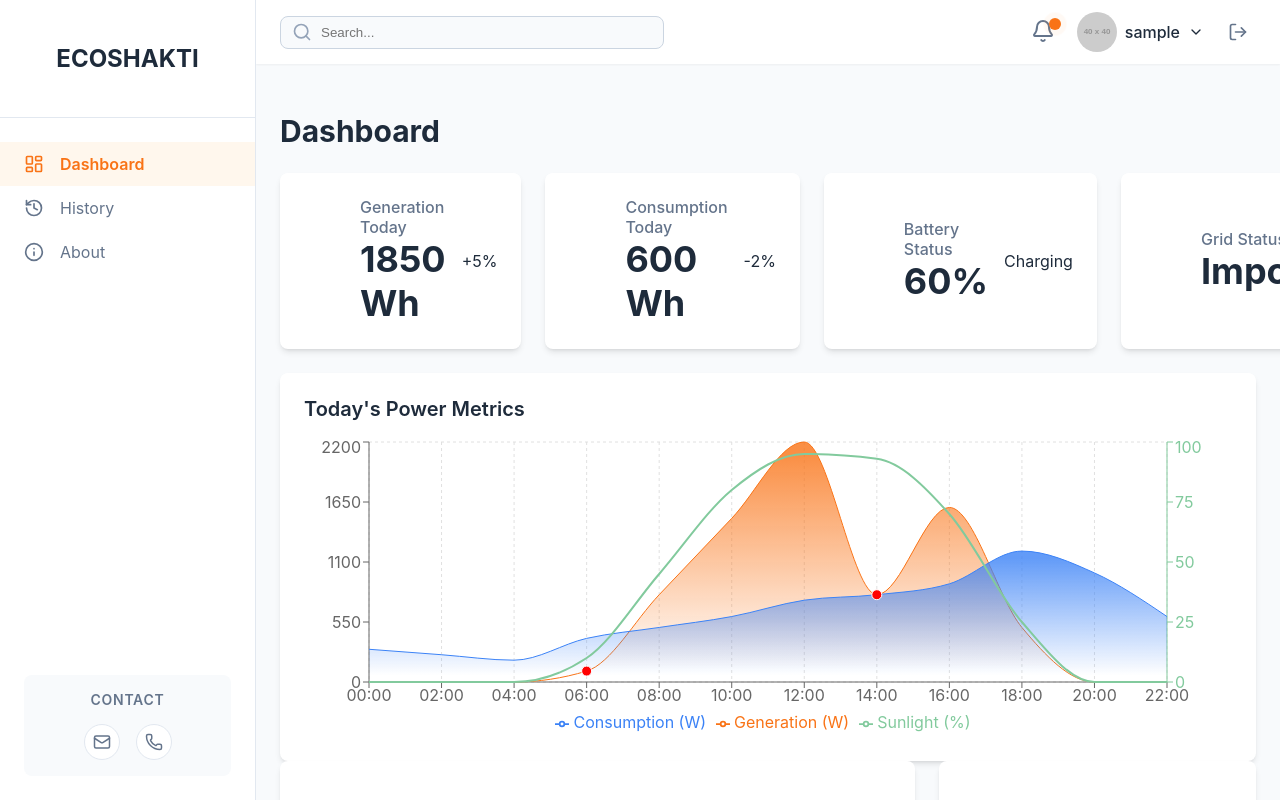
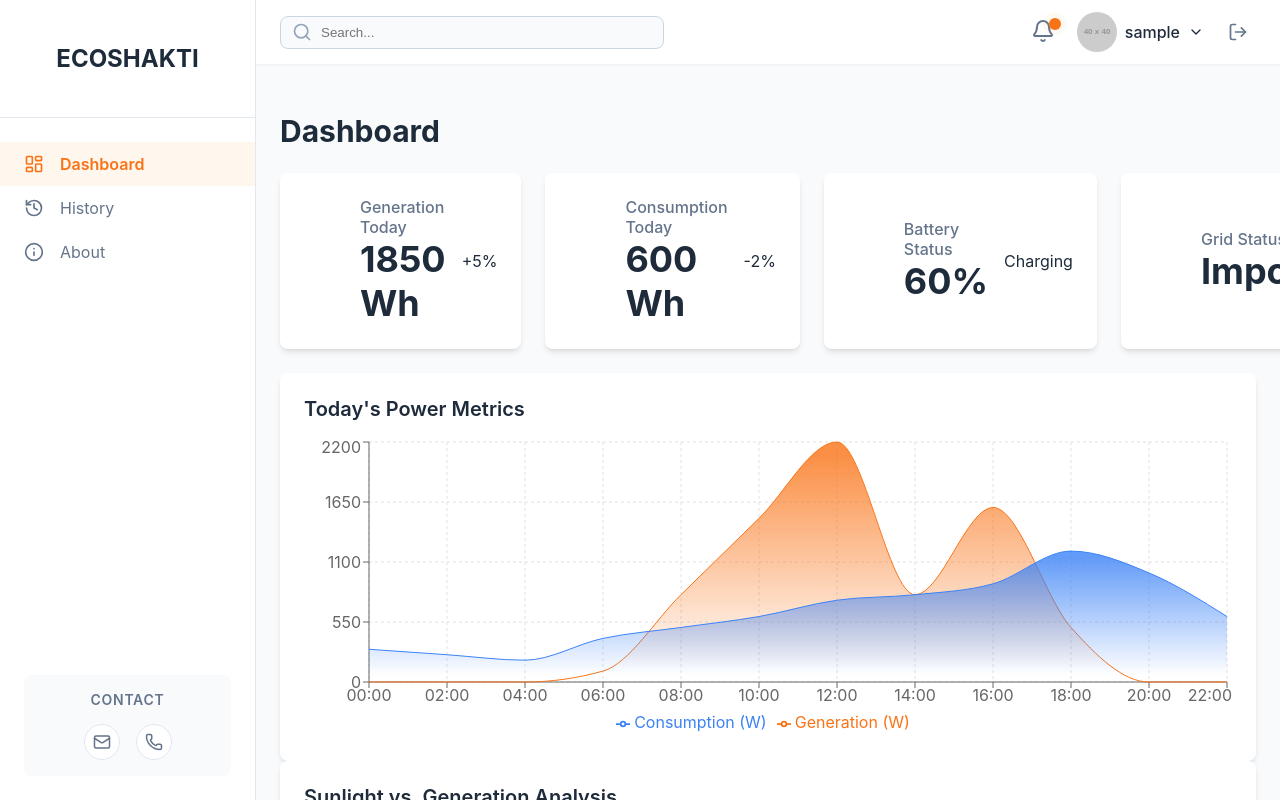
Before and after one commit to Soumyajiit/ECOShakti, a React (Create React App) app in the folder client/: page / in a window 1280 px wide. Built offline with nearby package versions, Linux system fonts and the light colour scheme; sample sign-in values are in the browser's storage.

Commit message:
new charts and anomaly detection added

```diff
--- a/client/src/App.js
+++ b/client/src/App.js
@@ -4,7 +4,6 @@ import LoginPage from './LoginPage';
 import RegisterPage from './RegisterPage';
 
 // --- Recharts & Lucide Icons ---
-// --- MODIFIED --- Added ReferenceDot for chart alerts
 import { AreaChart, Area, XAxis, YAxis, CartesianGrid, Tooltip, Legend, ResponsiveContainer, ReferenceDot } from 'recharts';
 import { Bell, Search, ChevronDown, LayoutDashboard, Settings, Sun, Zap, BatteryCharging, ArrowLeftRight, History, PlusCircle, Menu, LogOut, Info, CalendarDays, AlertTriangle, Power, Mail, Phone } from 'lucide-react';
 
@@ -13,7 +12,6 @@ import './App.css';
 
 
 // --- Mock Data ---
-// --- MODIFIED --- Added 'sunlight' property and a malfunction data point at 14:00
 const initialPowerData = [
   { time: '00:00', generation: 0, consumption: 300, battery: 85, sunlight: 0 },
   { time: '02:00', generation: 0, consumption: 250, battery: 80, sunlight: 0 },
@@ -92,7 +90,6 @@ export default function App() {
 
 
 // --- DASHBOARD COMPONENT ---
-// --- MODIFIED --- Added malfunction detection logic
 const Dashboard = ({ setAuth, user }) => {
   const [sidebarOpen, setSidebarOpen] = useState(false);
   const [powerData, setPowerData] = useState(initialPowerData);
@@ -101,17 +98,14 @@ const Dashboard = ({ setAuth, user }) => {
   const [notifications, setNotifications] = useState(mockNotifications);
   const [isNotificationOpen, setNotificationOpen] = useState(false);
 
-  // --- NEW --- State for data with anomaly flags
   const [processedPowerData, setProcessedPowerData] = useState([]);
   const navigate = useNavigate();
 
-  // --- NEW --- useEffect for malfunction detection
   useEffect(() => {
-    const MAX_GENERATION = 2300; // Your system's approximate max output in Watts
-    const TOLERANCE = 0.6; // Flag if generation is below 60% of expected output
+    const MAX_GENERATION = 2300;
+    const TOLERANCE = 0.6;
 
     const dataWithAnomalies = powerData.map(dataPoint => {
-      // Skip check for night time
       if (!dataPoint.sunlight || dataPoint.sunlight <= 0) {
         return { ...dataPoint, isMalfunction: false };
       }
@@ -120,10 +114,8 @@ const Dashboard = ({ setAuth, user }) => {
       const isMalfunctioning = dataPoint.generation < (expectedGeneration * TOLERANCE);
 
       if (isMalfunctioning) {
-        // Use a consistent message to prevent duplicate notifications
         const malfunctionMessage = 'Possible malfunction in grid. Generation is lower than expected.';
         setNotifications(prev => {
-          // Add notification only if a similar one doesn't already exist
           if (!prev.some(n => n.message === malfunctionMessage)) {
             const newNotification = {
               id: Date.now(),
@@ -190,7 +182,6 @@ const Dashboard = ({ setAuth, user }) => {
         <main className="main-content">
           <DashboardContent
             activeView={activeView}
-            // --- MODIFIED --- Pass processedData to the content component
             processedPowerData={processedPowerData}
             eventLog={eventLog}
             onAddData={handleAddData}
@@ -256,7 +247,7 @@ const Header = ({ onMenuClick, onLogout, onNotificationClick, unreadCount, user
   </header>
 );
 
-// --- MODIFIED --- Updated to accept processedPowerData and render the new chart
+// --- MODIFIED --- This component now renders two separate charts
 const DashboardContent = ({ activeView, processedPowerData, eventLog, onAddData }) => {
   const latestData = processedPowerData.length > 0 ? processedPowerData[processedPowerData.length - 1] : {};
   return (
@@ -270,26 +261,50 @@ const DashboardContent = ({ activeView, processedPowerData, eventLog, onAddData
             <StatCard icon={<BatteryCharging size={24} />} title="Battery Status" value={`${latestData.battery || 0}%`} trend={`${(latestData.battery || 0) > 99 ? 'Full' : 'Charging'}`} color="green" />
             <StatCard icon={<ArrowLeftRight size={24} />} title="Grid Status" value={(latestData.generation > latestData.consumption) ? "Exporting" : "Importing"} trend="" color={(latestData.generation > latestData.consumption) ? "green" : "red"} />
           </div>
+
+          {/* --- CHART 1: Original Power Metrics --- */}
           <div className="chart-container">
             <h3 className="chart-title">Today's Power Metrics</h3>
             <ResponsiveContainer width="100%" height={300}>
-              <AreaChart data={processedPowerData}><defs><linearGradient id="colorGeneration" x1="0" y1="0" x2="0" y2="1"><stop offset="5%" stopColor="#F97316" stopOpacity={0.8}/><stop offset="95%" stopColor="#F97316" stopOpacity={0}/></linearGradient><linearGradient id="colorConsumption" x1="0" y1="0" x2="0" y2="1"><stop offset="5%" stopColor="#3B82F6" stopOpacity={0.8}/><stop offset="95%" stopColor="#3B82F6" stopOpacity={0}/></linearGradient></defs><CartesianGrid strokeDasharray="3 3" stroke="#e0e0e0" />
+              <AreaChart data={processedPowerData}>
+                <defs>
+                  <linearGradient id="colorGeneration" x1="0" y1="0" x2="0" y2="1"><stop offset="5%" stopColor="#F97316" stopOpacity={0.8}/><stop offset="95%" stopColor="#F97316" stopOpacity={0}/></linearGradient>
+                  <linearGradient id="colorConsumption" x1="0" y1="0" x2="0" y2="1"><stop offset="5%" stopColor="#3B82F6" stopOpacity={0.8}/><stop offset="95%" stopColor="#3B82F6" stopOpacity={0}/></linearGradient>
+                </defs>
+                <CartesianGrid strokeDasharray="3 3" stroke="#e0e0e0" />
                 <XAxis dataKey="time" />
-                <YAxis yAxisId="left" />
-                <YAxis yAxisId="right" orientation="right" stroke="#82ca9d" />
+                <YAxis />
+                <Tooltip />
+                <Legend />
+                <Area type="monotone" dataKey="generation" stroke="#F97316" fillOpacity={1} fill="url(#colorGeneration)" name="Generation (W)" />
+                <Area type="monotone" dataKey="consumption" stroke="#3B82F6" fillOpacity={1} fill="url(#colorConsumption)" name="Consumption (W)" />
+              </AreaChart>
+            </ResponsiveContainer>
+          </div>
+
+          {/* --- CHART 2: NEW Sunlight vs. Generation Analysis --- */}
+          <div className="chart-container">
+            <h3 className="chart-title">Sunlight vs. Generation Analysis</h3>
+            <ResponsiveContainer width="100%" height={300}>
+              <AreaChart data={processedPowerData}>
+                <defs>
+                  <linearGradient id="colorGeneration" x1="0" y1="0" x2="0" y2="1"><stop offset="5%" stopColor="#F97316" stopOpacity={0.8}/><stop offset="95%" stopColor="#F97316" stopOpacity={0}/></linearGradient>
+                </defs>
+                <CartesianGrid strokeDasharray="3 3" stroke="#e0e0e0" />
+                <XAxis dataKey="time" />
+                <YAxis yAxisId="left" dataKey="generation" />
+                <YAxis yAxisId="right" orientation="right" stroke="#82ca9d" dataKey="sunlight" />
                 <Tooltip />
                 <Legend />
                 <Area yAxisId="left" type="monotone" dataKey="generation" stroke="#F97316" fillOpacity={1} fill="url(#colorGeneration)" name="Generation (W)" />
-                <Area yAxisId="left" type="monotone" dataKey="consumption" stroke="#3B82F6" fillOpacity={1} fill="url(#colorConsumption)" name="Consumption (W)" />
                 <Area yAxisId="right" type="monotone" dataKey="sunlight" stroke="#82ca9d" fill="none" name="Sunlight (%)" strokeWidth={2} />
-
-                {/* --- NEW --- Renders a red dot on any data point flagged as a malfunction */}
                 {processedPowerData.map((entry, index) =>
                   entry.isMalfunction ? <ReferenceDot key={index} r={5} fill="red" stroke="white" yAxisId="left" x={entry.time} y={entry.generation} /> : null
                 )}
               </AreaChart>
             </ResponsiveContainer>
           </div>
+
           <div className="bottom-grid">
             <div className="event-log-container"><h3 className="event-log-title">Recent Events</h3><table className="event-log-table"><thead><tr><th>Time</th><th>Event</th><th>Status</th></tr></thead><tbody>{eventLog.map(item => (<tr key={item.id}><td>{item.time}</td><td><div className="event-cell">{item.icon} {item.event}</div></td><td><span className={`status-badge ${item.color}`}>{item.status}</span></td></tr>))}</tbody></table></div>
             <DataEntryForm onAddData={onAddData} />
@@ -306,18 +321,17 @@ const StatCard = ({ icon, title, value, trend, color }) => (
   <div className="stat-card"><div className={`stat-card-icon ${color}`}>{icon}</div><div className="stat-card-info"><p className="stat-card-title">{title}</p><h4 className="stat-card-value">{value}</h4></div>{trend && <p className={`stat-card-trend ${trend.includes('+') ? 'positive' : 'negative'}`}>{trend}</p>}</div>
 );
 
-// --- MODIFIED --- Added sunlight to the form
 const DataEntryForm = ({ onAddData }) => {
   const [time, setTime] = useState('');
   const [generation, setGeneration] = useState('');
   const [consumption, setConsumption] = useState('');
   const [battery, setBattery] = useState('');
-  const [sunlight, setSunlight] = useState(''); // New state for sunlight
+  const [sunlight, setSunlight] = useState('');
 
   const handleSubmit = (e) => {
     e.preventDefault();
     if (!time) { alert("Please enter a time."); return; }
-    onAddData({ time, generation, consumption, battery, sunlight }); // Pass sunlight data
+    onAddData({ time, generation, consumption, battery, sunlight });
     setTime(''); setGeneration(''); setConsumption(''); setBattery(''); setSunlight('');
   };
   return (
```
